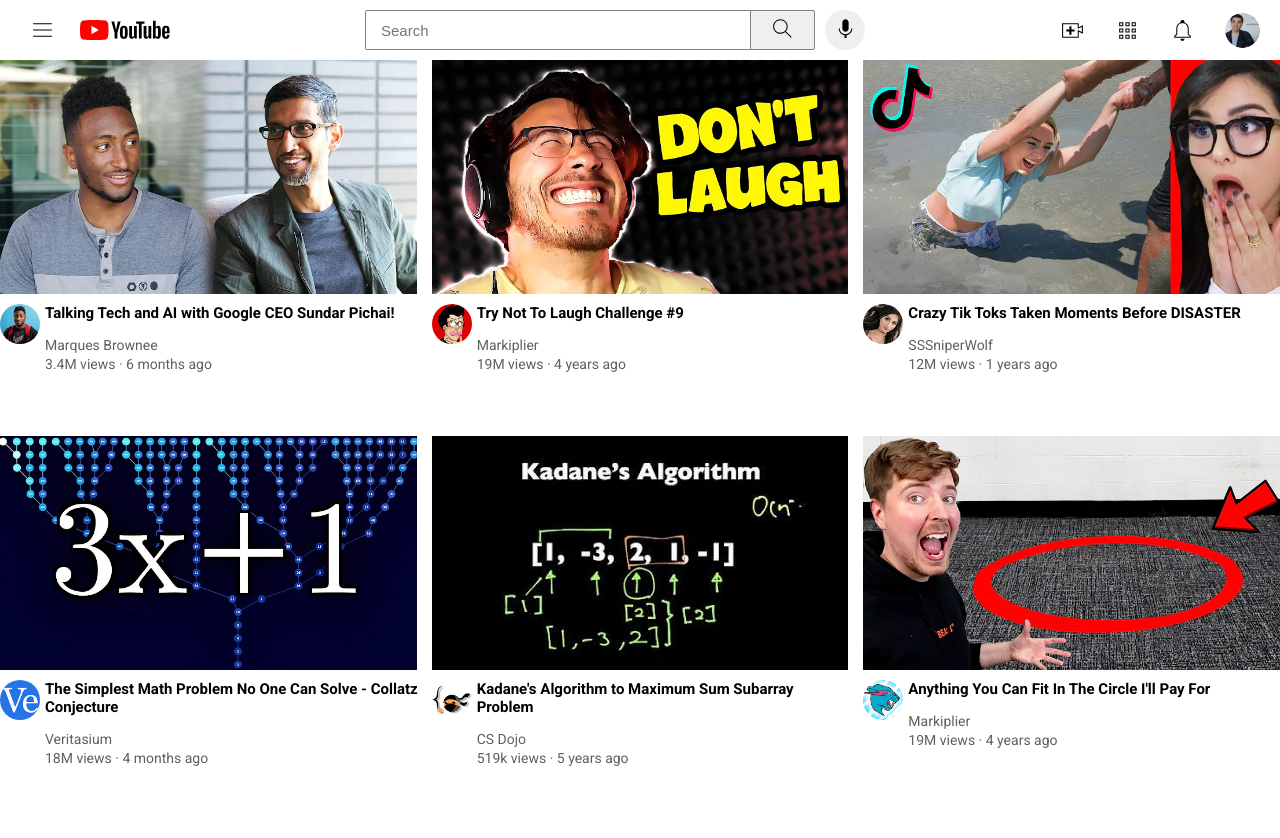
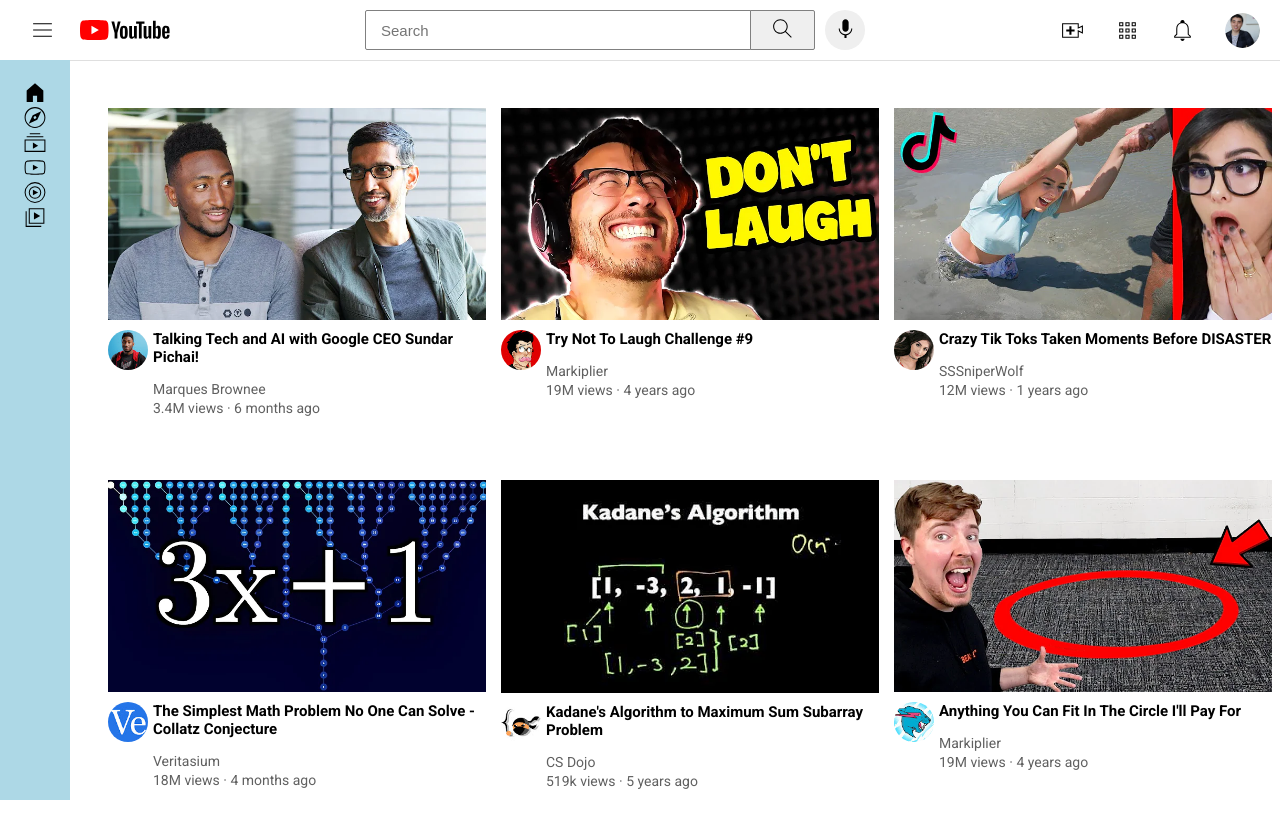
Before and after one commit to RSinghSensei/WebDevChallenges, a plain HTML site: page Youtube/youtube.html in a window 1280 px wide. Before the commit the page ends 800 px from the top, so only its background shows below. Drawn offline with Linux system fonts and the light colour scheme.

Commit message:
css position + flexbox

```diff
--- a/Youtube/stylesheet.css
+++ b/Youtube/stylesheet.css
@@ -1,6 +1,8 @@
 body
 {
-    margin:0;
+    margin-bottom:200px;
+    padding-top:100px;
+    padding-left:100px;
 }
 
 .thumbnail
@@ -13,11 +15,40 @@ body
 {
     display:flex;
     flex-direction: row;
-    border:none;
+    border-bottom-style: solid;
+    border-bottom-width: 1px;
+    border-bottom-color: rgb(223, 223, 223);
     background-color:white;
     height:60px;
     justify-content: space-between;
+    position:fixed;
+    top:0;
+    right:0;
+    left:0;
 
+}
+
+.side-bar
+{
+    display: flex;
+    flex-direction: column;
+    position:fixed;
+    left:0;
+    bottom:0;
+    top:60px;
+    background-color: lightblue;
+    width:70px;
+}
+
+.home-button, .explore-button, .subscriptions-button, .originals-button, .youtube-music-button, .library-button
+{
+    height:25px;
+    /* margin-bottom:25px; */
+}
+
+.home-button
+{
+    margin-top: 20px;
 }
 
 .left-section
--- a/Youtube/youtube.html
+++ b/Youtube/youtube.html
@@ -32,6 +32,16 @@
             <img class = "notifications" src = "header-icons/notifications.svg">
             <img class = "my-channel" src = "header-icons/my-channel.jpeg">
         </div>
+    </div>
+
+
+    <div class="side-bar">
+        <img class = "home-button" src = "sidebar-icons/home.svg">
+        <img class = "explore-button" src = "sidebar-icons/explore.svg">
+        <img class = "subscriptions-button" src = "sidebar-icons/subscriptions.svg">
+        <img class = "originals-button" src = "sidebar-icons/originals.svg">
+        <img class = "youtube-music-button" src = "sidebar-icons/youtube-music.svg">
+        <img class = "library-button" src = "sidebar-icons/library.svg">
     </div>
 
     <div class="main-page-recommendations">
```
Also changed, not shown: tuts/position.html (added, +77 -0 lines), Youtube/sidebar-icons/explore.svg (added), Youtube/sidebar-icons/home.svg (added), Youtube/sidebar-icons/library.svg (added), Youtube/sidebar-icons/originals.svg (added), Youtube/sidebar-icons/subscriptions.svg (added), Youtube/sidebar-icons/youtube-music.svg (added).
